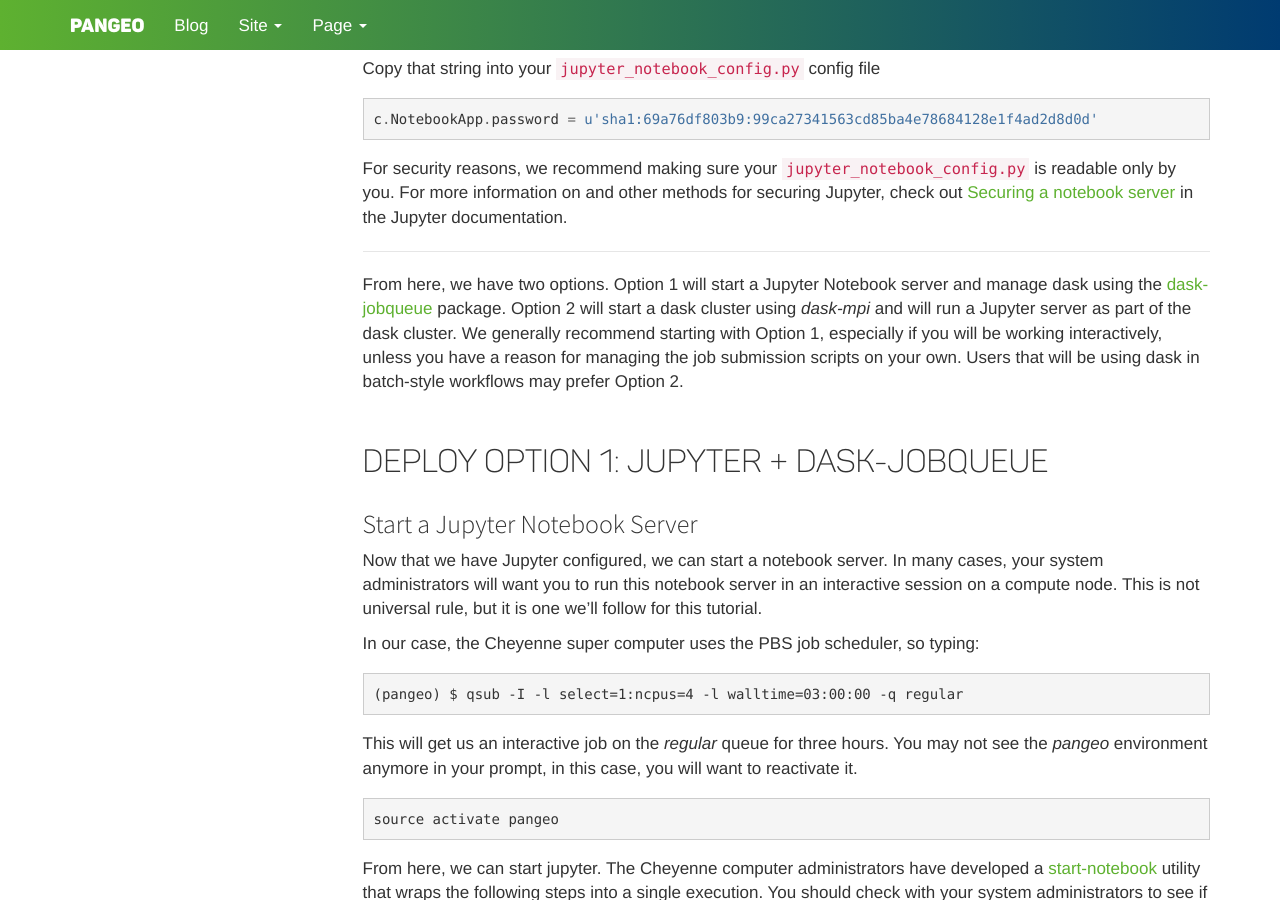
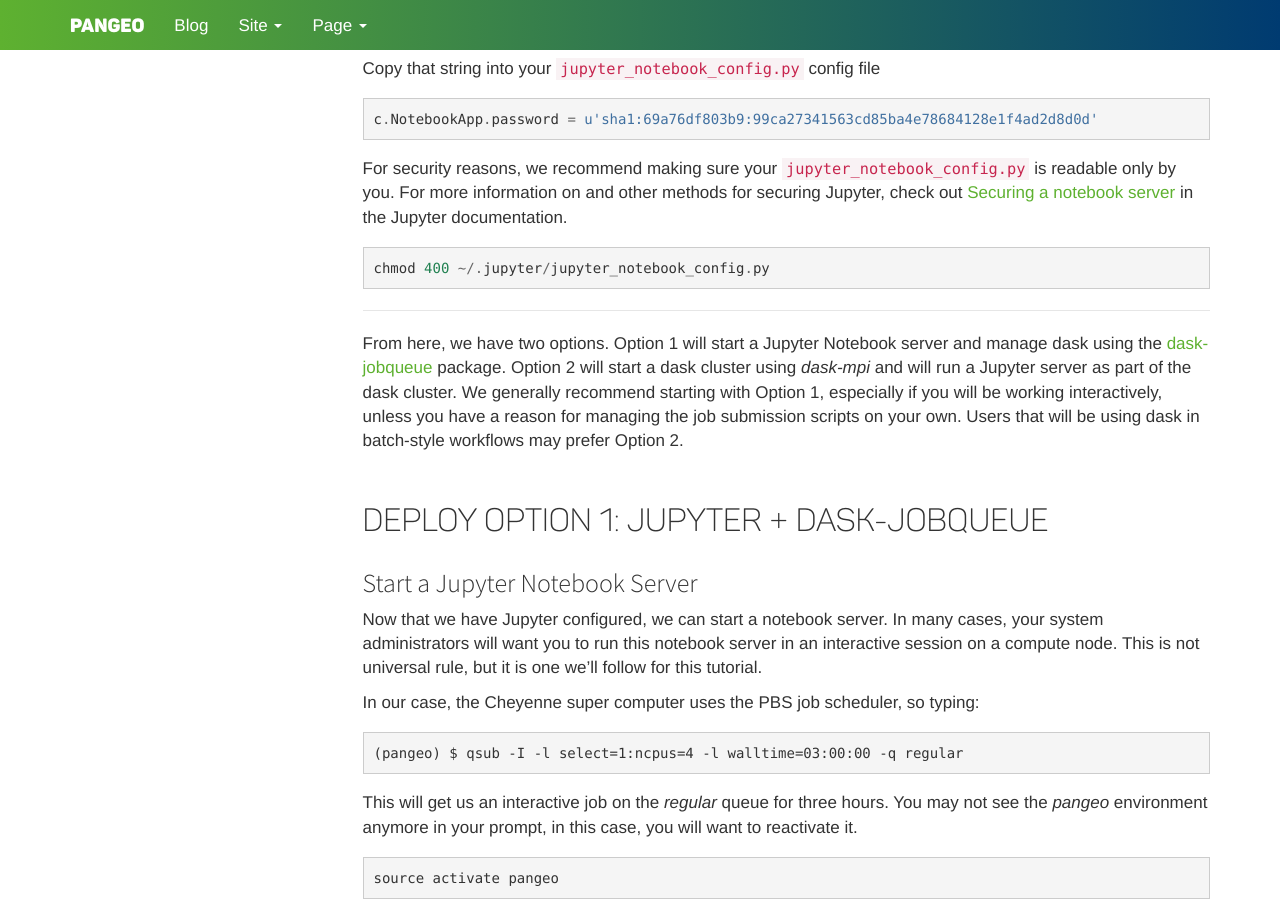
Before and after one commit to pangeo-data/pangeo, a Sphinx documentation site: the page built from docs/setup_guides/hpc.rst, in a window 1280 px wide and 900 px high, scrolled down 1900 px. Built offline with Sphinx 7.4.7, drawn with Linux system fonts in a browser that asks for light colours; nearby versions of some CDN libraries; library files that are not in the unit come from our copies; pages that are not in the unit, such as notebooks, are missing from menus; the version number could not be read and is left out.

Commit message:
DOC: add chmod 400 command

```diff
--- a/docs/setup_guides/hpc.rst
+++ b/docs/setup_guides/hpc.rst
@@ -116,6 +116,10 @@ is readable only by you. For more information on and other methods for
 securing Jupyter, check out
 `Securing a notebook server <http://jupyter-notebook.readthedocs.io/en/stable/public_server.html#securing-a-notebook-server>`__
 in the Jupyter documentation.
+
+::
+
+    chmod 400 ~/.jupyter/jupyter_notebook_config.py
 
 ------------
 
```
